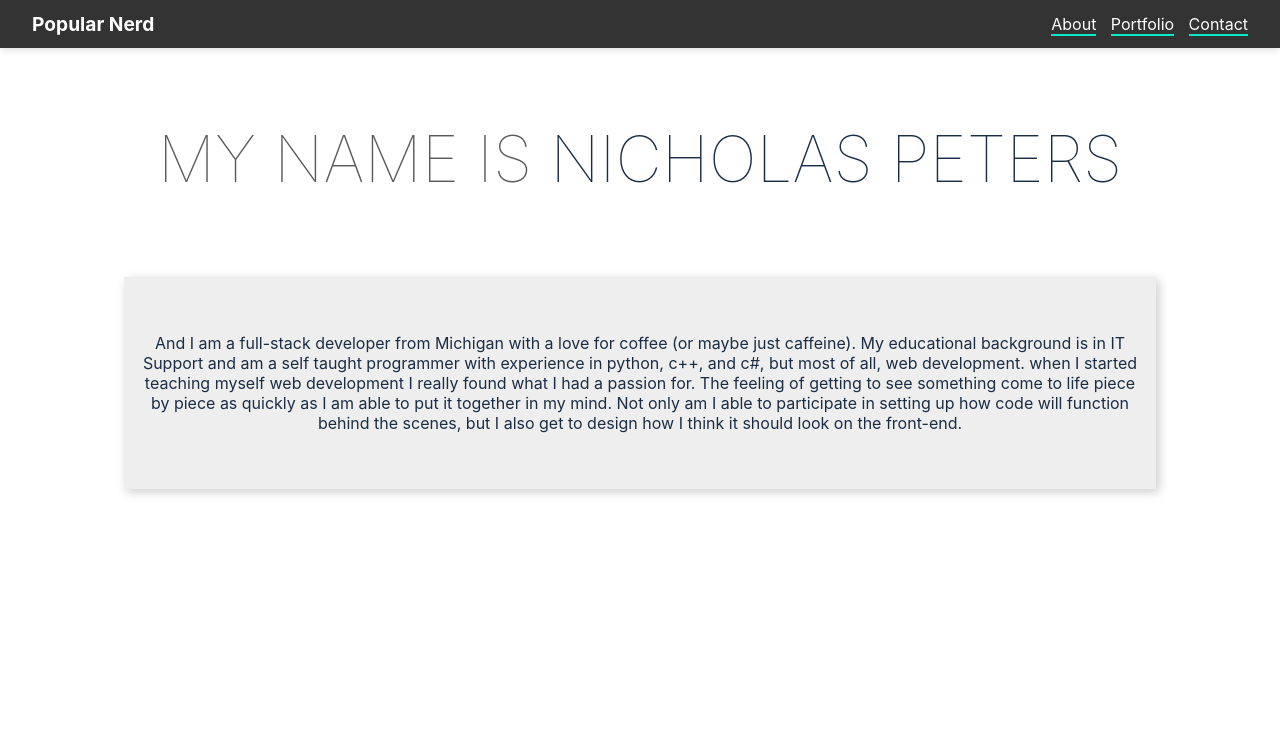
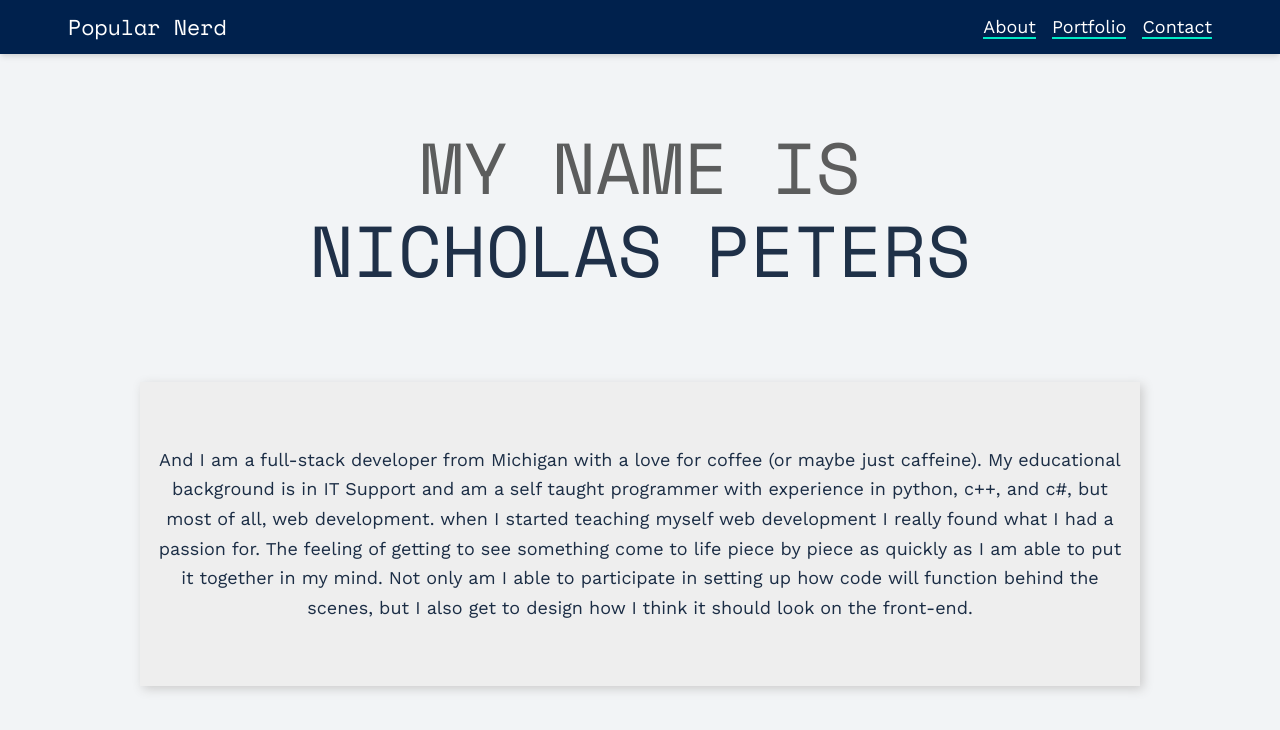
Before and after one commit to TheNootLinja/PopularNerdWebsite, a Svelte app: page / in a window 1280 px wide. Shown: the top 730 px of the page. Built offline with nearby package versions, Linux system fonts and the light colour scheme.

Commit message:
Begin implementing site-wide design system

```diff
--- a/public/global.css
+++ b/public/global.css
@@ -1,4 +1,4 @@
-html, body {
+/* html, body {
 	position: relative;
 	width: 100%;
 	height: 100%;
@@ -60,4 +60,384 @@ button:not(:disabled):active {
 
 button:focus {
 	border-color: #666;
+} */
+
+@import url("https://fonts.googleapis.com/css?family=Space+Mono:400|Work+Sans:400");
+
+:root {
+  /* Define Colors as colors */
+  --green: #00ebc7;
+  --red: #ff5470;
+  --yellow: #fde24f;
+  --black: #1b2d45;
+  --darkBlue: #00214d;
+  --darkGrey: #222;
+  --grey: #bfbfbf;
+  --lightGrey: #f2f4f6;
+  --white: #fff;
+
+  /* Define Colors intentions */
+  --primary: var(--green);
+  --danger: var(--red);
+  --background: var(--lightGrey);
+  --textColor: var(--black);
+  --buttonTextColor: var(--black);
+  --lineColor: var(--grey);
+  --cardBg: var(--white);
+  --headerBackground: var(--darkBlue);
+  --footerBackground: var(--black);
+
+  /* Styles */
+  --line: solid 1px var(--lineColor);
+
+  /* Type */
+  --headingFont: "Space Mono", monospace;
+  --bodyFont: "Work Sans", sans-serif;
+  --baseFontSize: 100%;
+  --h1: 3.052em;
+  --h2: 2.441em;
+  --h3: 1.953em;
+  --h4: 1.563em;
+  --h5: 1.25em;
+  --smallText: 0.8em;
+
+  /* Elevation */
+  --level-1: 0 1px 3px 0 rgba(0, 0, 0, 0.1), 0 1px 2px 0 rgba(0, 0, 0, 0.06);
+  --level-2: 0 4px 6px -1px rgba(0, 0, 0, 0.1),
+    0 2px 4px -1px rgba(0, 0, 0, 0.06);
+  --level-3: 0 10px 15px -3px rgba(0, 0, 0, 0.1),
+    0 4px 6px -2px rgba(0, 0, 0, 0.05);
+  --level-4: 0 20px 25px -5px rgba(0, 0, 0, 0.1),
+    0 10px 10px -5px rgba(0, 0, 0, 0.04);
+
+  /* Positioning */
+  --containerPadding: 2.5%;
+  --headerHeight: 3rem;
+  --borderRadius: 10px;
 }
+
+/* FROM Type Scale */
+
+html {
+  font-size: var(--baseFontSize);
+  box-sizing: border-box;
+} /*18px*/
+
+*,
+*::before,
+*::after {
+  box-sizing: inherit;
+}
+
+body {
+  font-family: var(--bodyFont);
+  font-weight: 400;
+  line-height: 1.65;
+  background: var(--background);
+  color: var(--textColor);
+}
+
+header {
+  color: white;
+  position: fixed;
+  left: 0;
+  top: 0;
+  width: 100%;
+  height: var(--headerHeight);
+  background: var(--headerBackground);
+  box-shadow: var(--level-2);
+  display: flex;
+  justify-content: space-between;
+  align-items: center;
+  padding: 0 var(--containerPadding);
+  z-index: 2;
+}
+
+header nav a {
+  color: white;
+  text-decoration: none;
+  border-bottom: solid 2px #00ebc7;
+}
+
+header nav a + a {
+  margin-left: 10px;
+}
+
+footer {
+  --footerTextColor: var(--lightGrey);
+  color: var(--footerTextColor);
+  background: var(--footerBackground);
+  padding: 2rem var(--containerPadding);
+  text-align: center;
+}
+
+footer a {
+  color: var(--footerTextColor);
+}
+
+footer p {
+  margin-bottom: 0;
+  max-width: none;
+}
+
+p {
+  margin-bottom: 1.15rem;
+  max-width: 40em;
+}
+
+p a,
+blockquote a {
+  color: var(--textColor);
+  text-decoration: none;
+  border-bottom: solid 2px var(--primary);
+}
+
+h1,
+h2,
+h3,
+h4,
+h5 {
+  margin: 2.75rem 0 1.05rem;
+  font-family: var(--headingFont);
+  font-weight: 400;
+  line-height: 1.15;
+}
+
+h1 {
+  margin-top: 0;
+  font-size: var(--h1);
+}
+
+h2 {
+  font-size: var(--h2);
+}
+
+h3 {
+  font-size: var(--h3);
+}
+
+h4 {
+  font-size: var(--h4);
+}
+
+h5 {
+  font-size: var(--h5);
+}
+
+small,
+.text_small {
+  font-size: var(--smallText);
+}
+
+/* End typescale */
+
+blockquote {
+  margin: 10px;
+  padding: 2em;
+  background: var(--cardBg);
+  box-shadow: var(--level-3);
+}
+
+label {
+  display: block;
+  font-size: var(--smallText);
+}
+
+input,
+textarea {
+  padding: 4px 5px;
+  border: var(--line);
+  border-radius: 4px;
+}
+
+textarea {
+  width: 100%;
+  height: 5rem;
+}
+
+::placeholder {
+  color: var(--grey);
+}
+
+select {
+  border: var(--line);
+}
+
+hr {
+  border-top: var(--line);
+}
+
+button {
+  --buttonColor: var(--primary);
+  appearance: none;
+  color: var(--buttonTextColor);
+  background-color: var(--buttonColor);
+  border: none;
+  border-radius: 10px;
+  padding: 5px 25px;
+  box-shadow: var(--level-1);
+  transition: 0.3s ease-in-out box-shadow;
+}
+
+button:hover {
+  box-shadow: var(--level-2);
+}
+
+button[disabled] {
+  opacity: 0.4;
+}
+
+/* .cancel can mean anything */
+button.cancel {
+  --buttonColor: var(--danger);
+  --textColor: white;
+}
+
+button.small {
+  font-size: var(--smallText);
+}
+
+.layout {
+  /* top padding header height + whatever visual padding we want */
+  padding: calc(3rem + var(--headerHeight)) var(--containerPadding);
+}
+
+.grid {
+  --gridCols: 2;
+  display: block;
+  grid-template-columns: repeat(var(--gridCols), 1fr);
+}
+
+.grid--split {
+  grid-template-columns: 33% 67%;
+  grid-gap: 20px;
+}
+
+.cols-3 {
+  --gridCols: 3;
+}
+
+.split {
+  display: grid;
+  grid-template-columns: 33% 67%;
+  grid-gap: 20px;
+}
+
+.flex {
+  --justifyContent: space-between;
+  display: block;
+  justify-content: var(--justifyContent);
+}
+
+.flex-around {
+  --justifyContent: space-around;
+}
+
+@media only screen and (min-width: 500px) {
+  :root {
+    --baseFontSize: 112.5%;
+  }
+  .grid {
+    display: grid;
+  }
+  .flex {
+    display: flex;
+  }
+}
+
+.fake-logo {
+  font-size: var(--baseFontSize);
+  margin: 0;
+}
+
+.card {
+  padding: 2em;
+  background: var(--cardBg);
+  box-shadow: var(--level-3);
+  border-radius: var(--borderRadius);
+}
+
+.drawer-wrapper {
+  position: fixed;
+  width: 100%;
+  height: calc(100% - 2rem);
+  bottom: 0;
+  left: 0;
+  z-index: 10;
+}
+
+.drawer {
+  height: calc(100vh + 400px);
+  padding: 2em;
+  padding-bottom: 400px;
+  background: var(--cardBg);
+  box-shadow: var(--level-3);
+  border-radius: var(--borderRadius) var(--borderRadius) 0 0;
+}
+
+/* First item will never have margin top */
+.card,
+.drawer > *:first-child {
+  margin-top: 0;
+}
+
+/* Last item will never have margin bottom */
+.card,
+.drawer > *:last-child {
+  margin-bottom: 0;
+}
+
+.drawer--close {
+  --size: 30px;
+  background: var(--danger);
+  color: white;
+  width: var(--size);
+  height: var(--size);
+  text-align: center;
+  padding: 0;
+  border-radius: var(--size);
+  position: absolute;
+  top: calc(var(--size) / 2 * -1);
+  right: 10px;
+}
+
+.drawer--background {
+  background: rgba(0, 0, 0, 0.8);
+  position: fixed;
+  top: 0;
+  left: 0;
+  right: 0;
+  bottom: 0;
+  z-index: 1;
+}
+
+table {
+  border: solid 1px #333;
+  border-radius: 6px;
+  border-spacing: 0;
+  margin: 2rem auto;
+}
+
+th {
+  font-weight: bold;
+}
+
+th,
+td {
+  padding: 10px;
+  text-align: left;
+}
+
+th + th {
+  border-left: solid 1px #333;
+}
+
+tr,
+thead tr {
+  background: white;
+  box-shadow: inset 0 -1px #333;
+}
+
+tbody tr:last-child {
+  box-shadow: none;
+}
--- a/src/App.svelte
+++ b/src/App.svelte
@@ -15,7 +15,9 @@
     text-transform: uppercase;
     font-size: 4em;
     font-weight: 100;
+    margin: auto;
     margin-bottom: 5rem;
+    max-width: 700px;
   }
 
   .about-me {
@@ -31,7 +33,7 @@
   }
 
   h1 {
-    animation: fadeInAnimation ease 4s;
+    animation: fadeInAnimation ease 6s;
     animation-iteration-count: 1;
     animation-fill-mode: forwards;
   }
--- a/src/UI/Header.svelte
+++ b/src/UI/Header.svelte
@@ -2,7 +2,7 @@
 </script>
 
 <style>
-  header {
+  /* header {
     color: white;
     position: fixed;
     left: 0;
@@ -14,14 +14,13 @@
     display: flex;
     justify-content: space-between;
     align-items: center;
-    z-index: 2;
-  }
+  } */
 
-  header nav a {
+  /* header nav a {
     color: white;
     text-decoration: none;
     border-bottom: solid 2px #00ebc7;
-  }
+  } */
 
   header nav a + a {
     margin-left: 10px;
```
